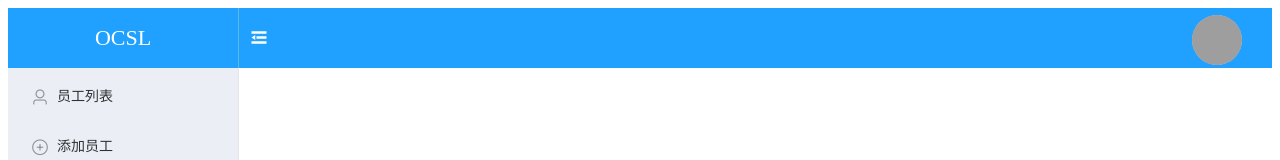
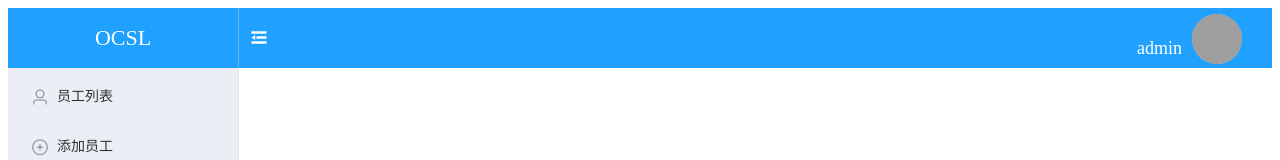
Before and after one commit to OneClickSys/starter, a Vue app: page /#/page4 in a window 1280 px wide. Shown: the top 160 px of the page. Built offline with nearby package versions, Linux system fonts and the light colour scheme; grey boxes are pictures that could not be loaded.

Commit message:
add username in banner

```diff
--- a/src/views/Home.vue
+++ b/src/views/Home.vue
@@ -12,7 +12,8 @@
                 </div>
 
                 <!--在header中显示头像-->
-                <div style="width: 90%; text-align: right; padding-right: 30px;height: 60px;">
+                <div style="width: 90%; text-align: right; padding-right: 30px;height: 60px;display: flex; justify-content: flex-end;">
+                    <div class="user-name">admin</div>
                     <el-dropdown>
                         <el-avatar :size="50" src="" style="vertical-align:middle;">
                             <img :src="userAvatar" />
@@ -171,4 +172,11 @@ body>.el-container {
     font-size: 20px;
     padding-left: 10px;
 }
+
+.user-name {
+    color: #ffffff;
+    font-size: 18px;
+    padding-right: 10px;
+    margin-top: 10px;
+}
 </style>
```
